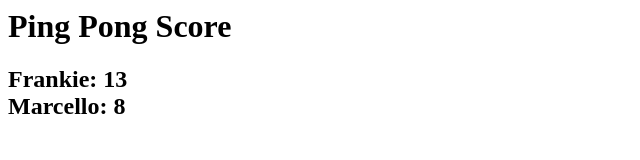
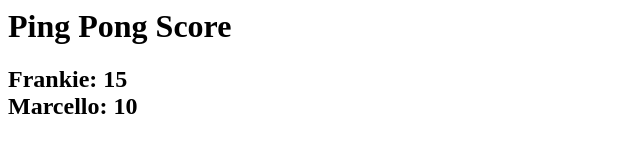
Before and after one commit to FrankieBortot/pingpong-score, a plain HTML site: page index.html in a window 1280 px wide. Shown: the full height of the page, 0-640 px from the left. Drawn offline with Linux system fonts and the light colour scheme.

Commit message:
Update index.html

```diff
--- a/index.html
+++ b/index.html
@@ -1,7 +1,7 @@
 <h1> Ping Pong Score </h1>
 
 <h2>
-  Frankie: <bold>13</bold>
+  Frankie: <bold>15</bold>
   <br>
-  Marcello: <bold>8</bold>
+  Marcello: <bold>10</bold>
 </h2>
```
